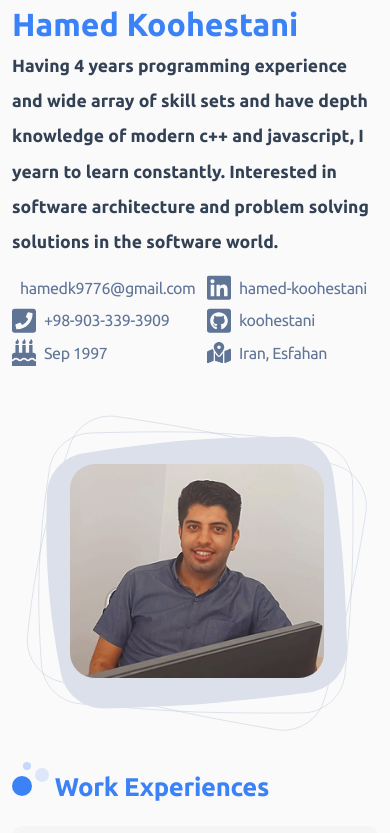
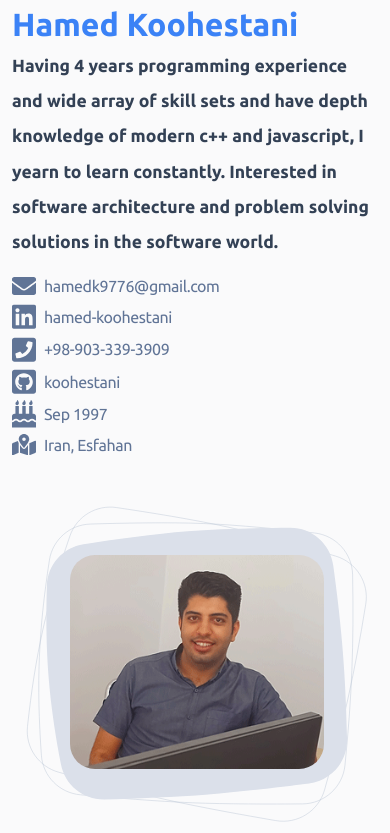
Before and after one commit to koohestani/koohestani.github.io, a plain HTML site: page index.html in a window 390 px wide. Shown: the top 833 px of the page. Drawn offline with Linux system fonts and the light colour scheme.

Commit message:
improve social responsive

```diff
--- a/index.html
+++ b/index.html
@@ -112,7 +112,7 @@
                         software architecture and problem solving solutions in
                         the software world.
                     </p>
-                    <div class="cv__contact row row-cols-2">
+                    <div class="cv__contact row row-cols-1 row-cols-md-2">
                         <div class="cv__contact--item">
                             <svg
                                 aria-hidden="true"
```
